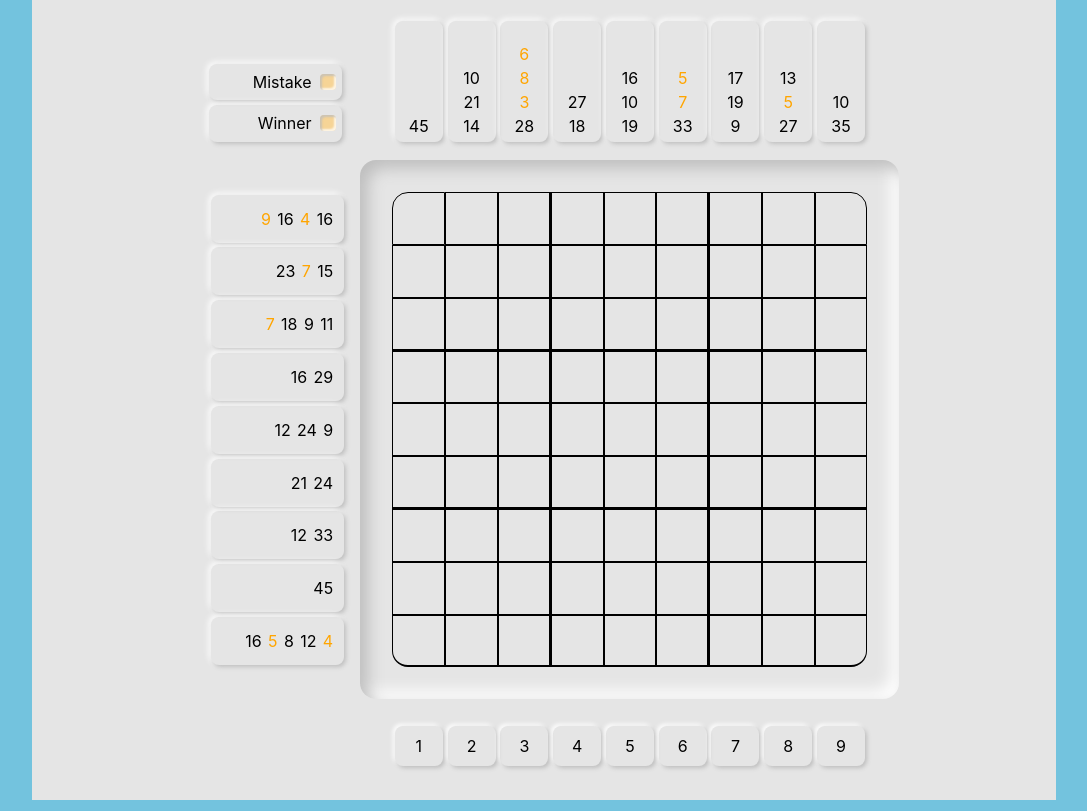
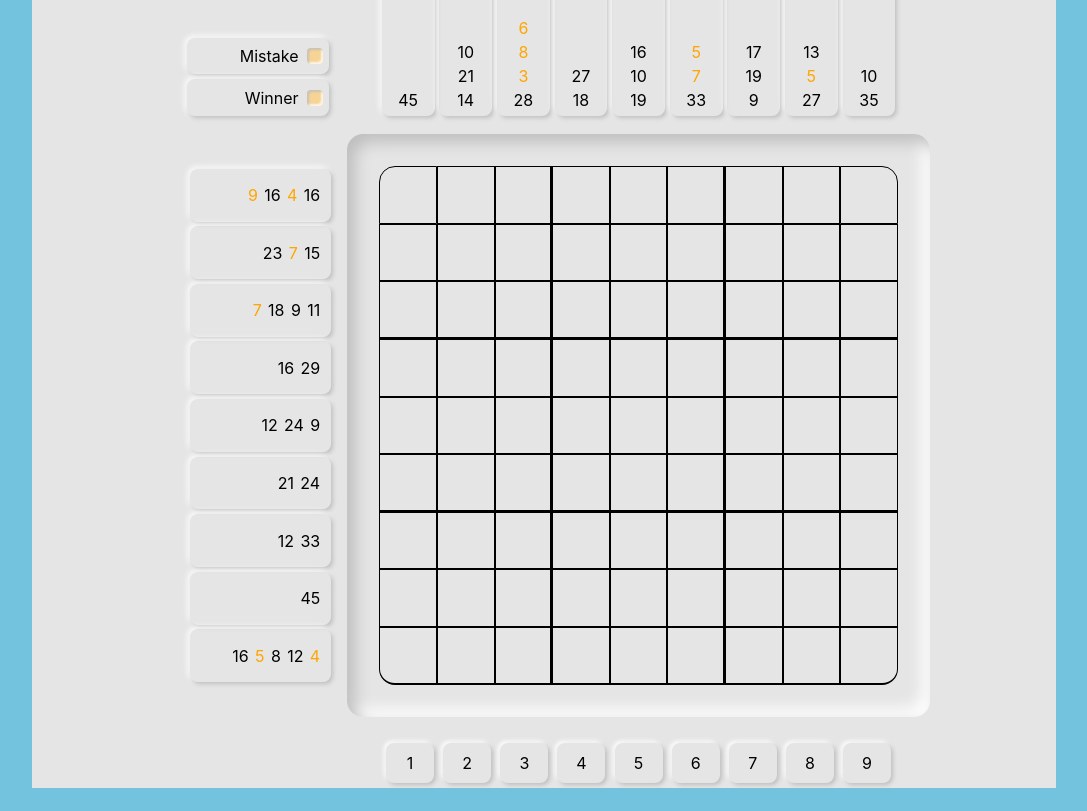
Before and after one commit to LaikaFusion/thepuzzle, a React (Vite) app: page / in a window 1280 px wide. Shown: the whole page, without its empty margins (96-1183 px from the left). Built offline with nearby package versions, Linux system fonts and the light colour scheme.

Commit message:
tweaks for later miniaturization

```diff
--- a/src/App.css
+++ b/src/App.css
@@ -24,7 +24,12 @@
   font-size: 32px;
   display: flex;
   justify-content: center;
+  align-items: center;
+  padding: 3px;
+  width: 1.8em;
+  height: 1.8em;
 }
+
 .gameCell:nth-child(3n):not(:nth-child(9n)) {
   border-right: 2px solid black;
 }
@@ -46,6 +51,11 @@
 }
 .gameCell:nth-last-child(1) {
   border-bottom-right-radius: 1rem;
+}
+
+.gameCell:hover {
+  border: 4px solid black !important;
+  padding: 0px;
 }
 
 .currentlySelected {
@@ -119,8 +129,6 @@
   margin: 0 10vw;
   background-color: #e5e5e5;
   color: black;
-  width: 80vw;
-  height: 100vh;
   display: flex;
   justify-content: center;
   align-items: center;
--- a/src/index.css
+++ b/src/index.css
@@ -16,8 +16,7 @@
 
 body {
   margin: 0;
-  display: flex;
-  place-items: center;
   min-width: 320px;
   min-height: 100vh;
+  height: 100%;
 }
```
